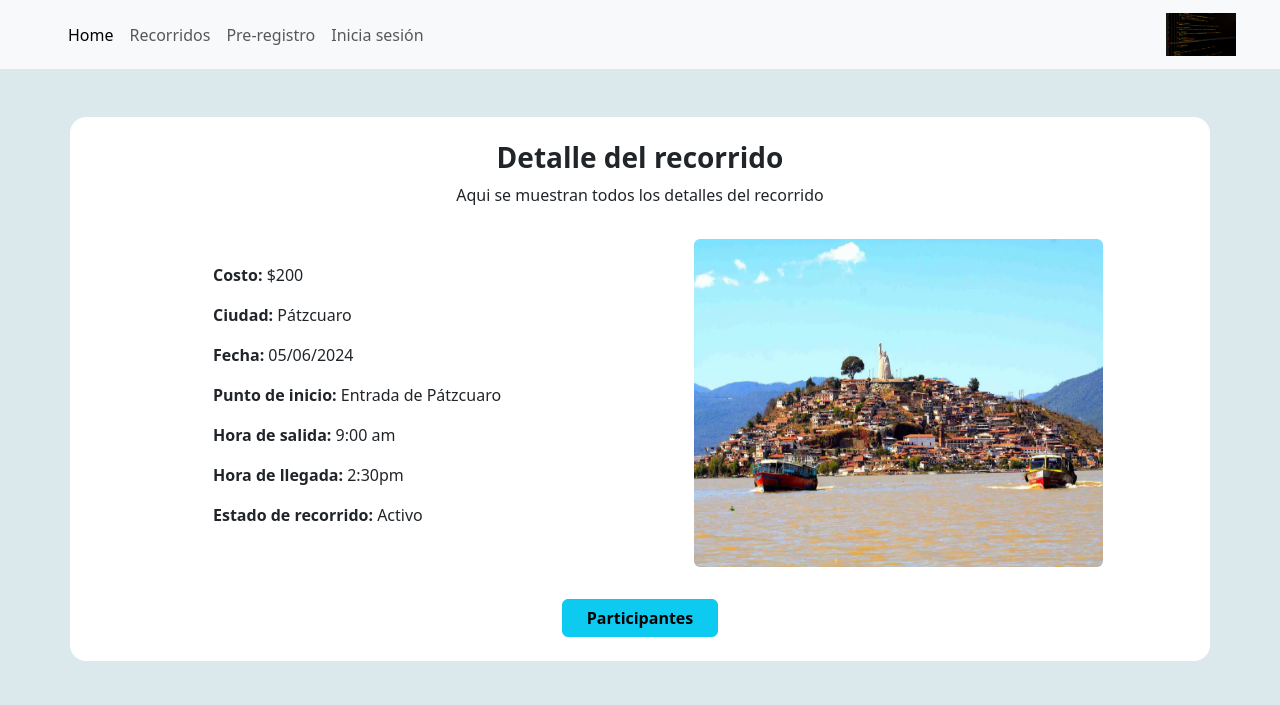
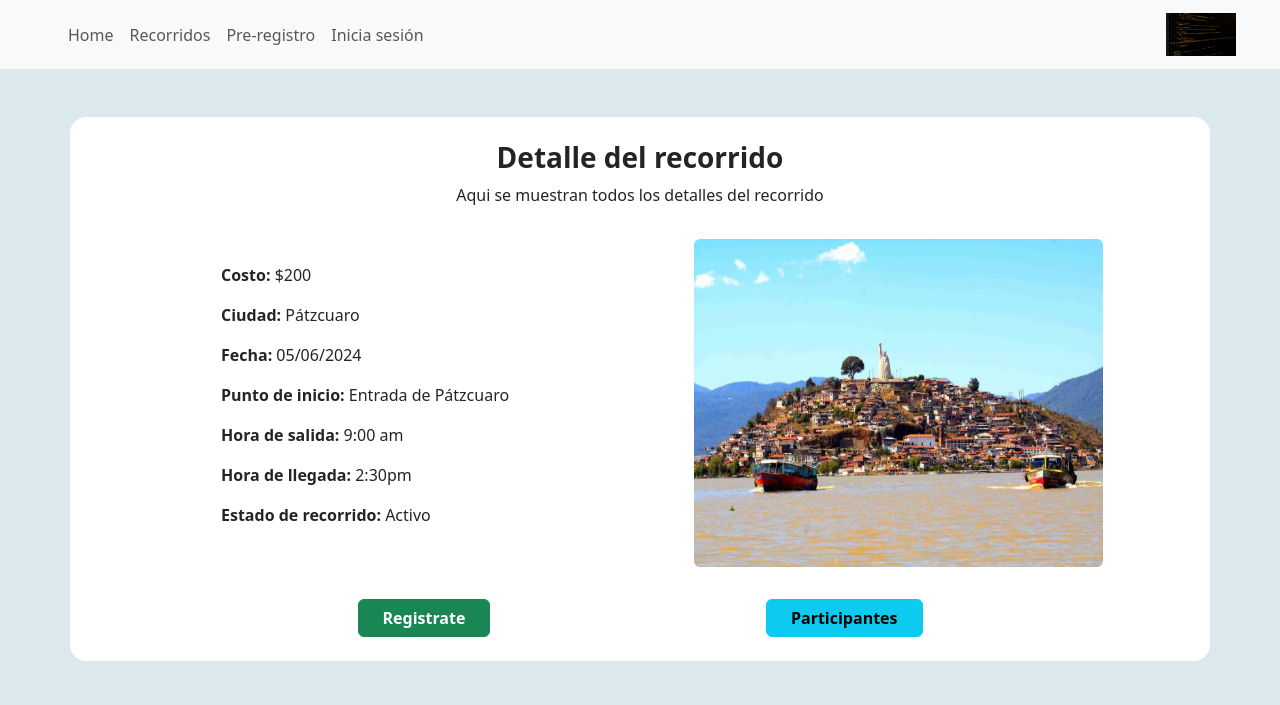
Before and after one commit to GabrielUTM/proyecto-bicitour, a Django app: page /detalle/ in a window 1280 px wide. Shown: the top 705 px of the page. Run offline with Django 5.2, Linux system fonts and the light colour scheme; some libraries are stand-ins or nearby versions.

Commit message:
modificación de ventana Modal participantes y creación de modal pedir calificación

```diff
--- a/bicitour/principal/static/principal/css/style.css
+++ b/bicitour/principal/static/principal/css/style.css
@@ -11,10 +11,6 @@ body {
     background-color: rgb(255, 255, 255);
 }
 
-.primary_button{
-    background-color:#15E4F1;
-    color: black;
-}
 .col_h{
     height: auto !important;
 }
--- /dev/null
+++ b/bicitour/principal/templates/principal/Modals.html
@@ -0,0 +1,103 @@
+ {% comment %} Modal Participantes del recorrido {% endcomment %}
+<div
+  class="modal fade"
+  id="participantesModal"
+  tabindex="-1"
+  aria-labelledby="participantesModalLabel"
+  aria-hidden="true"
+>
+  <div
+    class="modal-dialog modal-dialog-centered modal-dialog-scrollable modal-lg p-sm-2"
+  >
+    <div class="modal-content px-md-5">
+      <h1
+        class="modal-title fs-3 fw-bold text-center p-2 my-4"
+        id="participantesModalLabel"
+      >
+        Participantes
+      </h1>
+      <div class="modal-body px-md-5">
+        <div class="table-responsive">
+          <table class="table table-striped table-bordered text-center">
+            <thead>
+              <tr>
+                <th scope="col">Nombre</th>
+                <th scope="col">Estado</th>
+                <th scope="col">Ciudad</th>
+              </tr>
+            </thead>
+            <tbody>
+              <tr>
+                <td>Roberto Díaz</td>
+                <td>Guerrero</td>
+                <td>Zihuatanejo</td>
+              </tr>
+              <tr>
+                <td>Miguel Jimenez</td>
+                <td>Guerrero</td>
+                <td>Zihuatanejo</td>
+              </tr>
+              <tr>
+                <td>Raúl Mejía</td>
+                <td>Guerrero</td>
+                <td>Zihuatanejo</td>
+              </tr>
+              <tr>
+                <td>Mafer Díaz</td>
+                <td>Guerrero</td>
+                <td>Zihuatanejo</td>
+              </tr>
+              <tr>
+                <td>Belén Nuñez</td>
+                <td>Guerrero</td>
+                <td>Zihuatanejo</td>
+              </tr>
+            </tbody>
+          </table>
+        </div>
+      </div>
+      <div class="modal-footer mb-4">
+        <button
+          type="button"
+          class="btn btn-info px-5 fw-bold"
+          data-bs-dismiss="modal"
+        >
+          Aceptar
+        </button>
+      </div>
+    </div>
+  </div>
+</div>
+
+{% comment %} Modal pedir calificación del Recorrido {% endcomment %}
+<div
+  class="modal fade"
+  id="pedirCalificarModal"
+  tabindex="-1"
+  aria-labelledby="pedirCalificarModalLabel"
+  aria-hidden="true"
+>
+  <div class="modal-dialog modal-dialog-centered modal-dialog-scrollable">
+    <div class="modal-content">
+      <div class="modal-body text-center">
+        <p class="pt-2 fs-5">¿Desea calificar su experiencia en el recorrido?</p>
+      </div>
+      <div class="modal-footer d-flex justify-content-evenly mb-4">
+        <button
+          type="button"
+          class="btn btn-info fw-bold px-5"
+          data-bs-dismiss="modal"
+        >
+          Si
+        </button>
+        <button
+          type="button"
+          class="btn btn-dark fw-bold px-5"
+          data-bs-dismiss="modal"
+        >
+          No
+        </button>
+      </div>
+    </div>
+  </div>
+</div>
--- a/bicitour/principal/templates/principal/landing.html
+++ b/bicitour/principal/templates/principal/landing.html
@@ -26,10 +26,10 @@
             <div class="collapse navbar-collapse justify-content-between" id="navbarNav">
                 <ul class="navbar-nav ps-md-5">
                     <li class="nav-item">
-                        <a class="nav-link active" aria-current="page" href="{% url 'Principal'%}">Home</a>
+                        <a class="nav-link {% if request.path == "/"  %}active{% endif %}" aria-current="page" href="{% url 'Principal'%}">Home</a>
                     </li>
                     <li class="nav-item">
-                        <a class="nav-link" href="{% url 'Recorridos'%}">Recorridos</a>
+                        <a class="nav-link {% if request.path == "/recorridos/"  %}active{% endif %}" href="{% url 'Recorridos'%}">Recorridos</a>
                     </li>
                     <li class="nav-item">
                         <a class="nav-link" href="#">Pre-registro</a>
@@ -47,14 +47,13 @@
     <main>
             {% block contenido %}{% endblock contenido %}
     </main>
-
     <footer class="bg-light text-center py-3">
         <div class="container d-flex align-items-center">
             <img src="{%static "principal/img/logo.PNG"%}" alt="BiciTour Logo" class="img-fluid me-3" style="height: auto; max-width: 150px;">
             <p class="mb-0 mx-auto">&copy; 2024 <strong>BiciTour</strong>. Todos los derechos reservados.</p>
         </div>
     </footer>
-    {% include "principal/participantesModal.html" %}
+    {% include "principal/Modals.html" %}
     <script src="{% static "principal/node_modules/bootstrap/dist/js/bootstrap.bundle.min.js" %}"></script>
 </body>
 
--- a/bicitour/principal/templates/principal/participantesModal.html
+++ /dev/null
@@ -1,48 +0,0 @@
-<!-- Modal -->
-<div
-  class="modal fade"
-  id="participantesModal"
-  tabindex="-1"
-  aria-labelledby="participantesModalLabel"
-  aria-hidden="true"
->
-  <div class="modal-dialog modal-dialog-centered">
-    <div class="modal-content">
-        <h1 class="modal-title fs-3 fw-bold text-center" id="participantesModalLabel">
-          Participantes
-        </h1>
-      <div class="modal-body">
-        <div class="table-responsive">
-          <table class="table table-striped table-bordered text-center">
-            <thead>
-              <tr>
-                <th scope="col">Nombre</th>
-                <th scope="col">Estado</th>
-                <th scope="col">Ciudad</th>
-              </tr>
-            </thead>
-            <tbody>
-              <tr>
-                <td>Roberto Díaz</td>
-                <td>Guerrero</td>
-                <td>Zihuatanejo</td>
-              </tr>
-              <tr>
-                <td>Migue Jimenez</td>
-                <td>Guerrero</td>
-                <td>Zihuatanejo</td>
-              </tr>
-            </tbody>
-          </table>
-        </div>
-        <div class="row text-center">
-          <div class="col">
-            <button type="button" class="btn btn-info" data-bs-dismiss="modal">
-              Aceptar
-            </button>
-          </div>
-        </div>
-      </div>
-    </div>
-  </div>
-</div>
--- a/bicitour/principal/templates/principal/principal.html
+++ b/bicitour/principal/templates/principal/principal.html
@@ -1,6 +1,6 @@
 {% extends "principal/landing.html" %}
 {% load static %}
-{% block tituloApp %}Detalle del recorrido{% endblock tituloApp %}
+{% block tituloApp %}Inicio{% endblock tituloApp %}
 {% block contenido %}
 <section class="my-3">
   <div class="container container__color text-center rounded w-75 mx-auto p-4">
@@ -14,7 +14,7 @@
         <div class="d-flex justify-content-start py-3 px-4">
           <button
             type="button"
-            class="btn btn-dark me-4 primary_button border-0"
+            class="btn btn-info me-4 border-0"
           >
             Recorridos
           </button>
--- a/bicitour/recorridos/templates/recorridos/detalle_recorrido.html
+++ b/bicitour/recorridos/templates/recorridos/detalle_recorrido.html
@@ -7,21 +7,22 @@
 <h3 class="fw-bolder text-center">Detalle del recorrido</h3>
 <p class="text-center">Aqui se muestran todos los detalles del recorrido</p>
 <div class="row justify-content-center py-3 my-3">
-    <div class="col-md-4 col-sm-12 ps-md-5 ps-sm-5 py-4">
-        <p><span class="fw-bolder">Costo:</span> $200</p>
-        <p><span class="fw-bolder">Ciudad:</span> Pátzcuaro</p>
-        <p><span class="fw-bolder">Fecha:</span> 05/06/2024</p>
-        <p><span class="fw-bolder">Punto de inicio:</span> Entrada de Pátzcuaro</p>
-        <p><span class="fw-bolder">Hora de salida:</span> 9:00 am</p>
-        <p><span class="fw-bolder">Hora de llegada:</span> 2:30pm</p>
-        <p><span class="fw-bolder">Estado de recorrido:</span> Activo</p>
+    <div class="col-md-4 col-sm-12 ps-md-5 py-4">
+        <p><span class="fw-bolder ps-2">Costo:</span> $200</p>
+        <p><span class="fw-bolder ps-2">Ciudad:</span> Pátzcuaro</p>
+        <p><span class="fw-bolder ps-2">Fecha:</span> 05/06/2024</p>
+        <p><span class="fw-bolder ps-2">Punto de inicio:</span> Entrada de Pátzcuaro</p>
+        <p><span class="fw-bolder ps-2">Hora de salida:</span> 9:00 am</p>
+        <p><span class="fw-bolder ps-2">Hora de llegada:</span> 2:30pm</p>
+        <p><span class="fw-bolder ps-2">Estado de recorrido:</span> Activo</p>
     </div>
     <div class="col-md-6 col-sm-12 text-md-end text-center justify-content-sm-center">
         <img src="{% static "principal/img/lago.jpg" %}" class="img-fluid w-75 h-100 rounded-2" alt="">
     </div>
 </div>
-<div class="row justify-content-center">
-        <div class="text-center ">
+<div class="row">
+        <div class="d-flex justify-content-evenly">
+            <button type="button" class="btn btn-success px-4 fw-bold">Registrate</button>
             <button type="button" class="btn btn-info px-4 fw-bold" data-bs-toggle="modal" data-bs-target="#participantesModal">Participantes</button>
         </div>
     </div>
--- a/bicitour/recorridos/templates/recorridos/recorridos.html
+++ b/bicitour/recorridos/templates/recorridos/recorridos.html
@@ -1,5 +1,5 @@
 {% extends "principal/landing.html" %}
-
+{% block tituloApp %}Recorridos{% endblock tituloApp %}
 {% block contenido %}
 <section class="my-3">
     <div class="container container__color text-center rounded w-75 mx-auto p-4" style="height: 600px;">
```
Also changed, not shown: bicitour/principal/static/package-lock.json (deleted).
